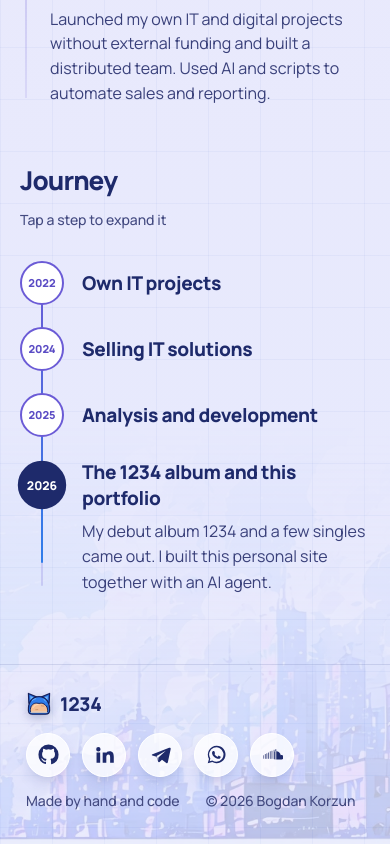
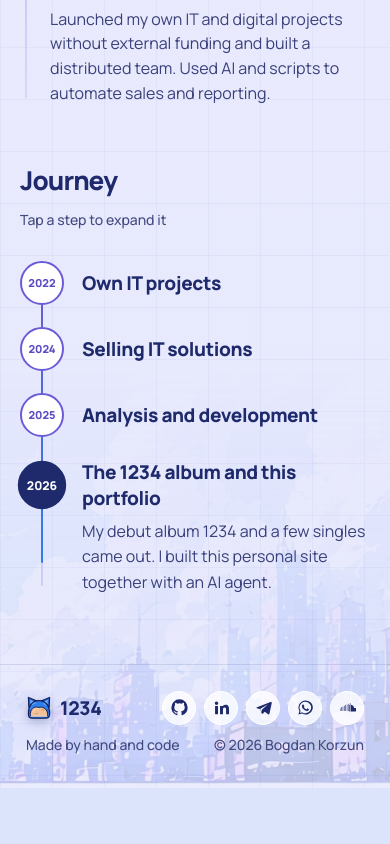
Before and after one commit to User1234-Code-maker/1234-site, a Vue app: page /about in a window 390 px wide. Shown: the part 4893-5737 px from the top of the page. After the commit the page ends 5681 px from the top, so only its background shows below. Built offline with nearby package versions, Linux system fonts and the light colour scheme.

Commit message:
Телефон: котик нормального размера, плавный скролл в Chrome и Telegram, иконки в футере справа от 1234

```diff
--- a/src/components/PixelCat.vue
+++ b/src/components/PixelCat.vue
@@ -313,11 +313,12 @@ function adoptHero() {
     return
   }
   const r = hero.getBoundingClientRect()
-  if (!r.width) {
+  // пока стили не применились, картинка имеет «родные» 342 px — такой размер не берём, ждём
+  if (!r.width || r.width > 90) {
     if (adoptTries++ < 40) requestAnimationFrame(adoptHero)
     return
   }
-  heroW.value = r.width
+  heroW.value = Math.min(r.width, 68)
   px = r.left
   py = r.top
   free.value = true
--- a/src/composables/useParallax.ts
+++ b/src/composables/useParallax.ts
@@ -7,7 +7,8 @@ export function useParallax(root: Ref<HTMLElement | null>) {
 
   onMounted(() => {
     const el = root.value
-    if (!el || matchMedia('(prefers-reduced-motion: reduce)').matches) return
+    // на сенсорных экранах параллакса нет: в Chrome и Telegram он давал рывки при прокрутке
+    if (!el || matchMedia('(prefers-reduced-motion: reduce), (hover: none)').matches) return
 
     const layers = [...el.querySelectorAll<HTMLElement>('[data-par]')]
     let mx = 0
@@ -21,10 +22,7 @@ export function useParallax(root: Ref<HTMLElement | null>) {
       ty = e.clientY / innerHeight - 0.5
       wake()
     }
-    // на сенсорных экранах слои при прокрутке не двигаем: во встроенных браузерах это давало рывки
-    const touch = matchMedia('(hover: none)').matches
     const onScroll = () => {
-      if (touch) return
       sy = Math.min(scrollY, innerHeight)
       wake()
     }
--- a/src/styles/main.css
+++ b/src/styles/main.css
@@ -346,12 +346,12 @@ h1 em{font-style:normal;color:var(--violet)}
 html.cat-adopted .cat{visibility:hidden}
 
 /* низ Hero плавно растворяется в цвет страницы, без резкого среза при скролле */
-.hero::after{content:"";position:absolute;left:0;right:0;bottom:-2px;height:30vh;z-index:9;pointer-events:none;opacity:var(--hf,0);
+.hero::after{content:"";position:absolute;left:0;right:0;bottom:-2px;height:30vh;height:30svh;z-index:9;pointer-events:none;opacity:var(--hf,0);
  background:linear-gradient(to bottom,rgba(231,234,253,0) 0%,rgba(231,234,253,.22) 30%,rgba(231,234,253,.62) 62%,rgba(231,234,253,.92) 86%,#E7EAFD 100%)}
 
 /* нижний край персонажа растворяется: при прокрутке слой уезжает вверх и больше не виден его срез */
 @media (min-width:1101px){.l-char img.main{--m:linear-gradient(to bottom,#000 0,#000 calc(100% - 22%*var(--hf,0)),rgba(0,0,0,calc(1 - var(--hf,0))) 100%);-webkit-mask-image:var(--m);mask-image:var(--m)}}
 
 /* внизу Hero дорисован силуэт города цвета страницы: край не пустой, а как будто сам сайт «вырастает» из города */
-.hero::before{content:"";position:absolute;left:0;right:0;bottom:-1px;height:clamp(64px,9vh,104px);z-index:10;pointer-events:none;opacity:var(--hf,0);
+.hero::before{content:"";position:absolute;left:0;right:0;bottom:-1px;height:clamp(64px,9vh,104px);height:clamp(64px,9svh,104px);z-index:10;pointer-events:none;opacity:var(--hf,0);
  background:url(../assets/img/skyline.svg) right bottom/max(100%,980px) 100% no-repeat}
--- a/src/styles/pages.css
+++ b/src/styles/pages.css
@@ -240,6 +240,7 @@ nav > a[aria-current]::after {
 }
 .wc2 {
   top: min(640px, 70vh);
+  top: min(640px, 70svh);
   left: -160px;
   width: min(460px, 56vw);
   opacity: 0.38;
@@ -280,6 +281,7 @@ nav > a[aria-current]::after {
 .page {
   position: relative;
   min-height: 100vh;
+  min-height: 100svh;
   display: flex;
   flex-direction: column;
   overflow: hidden;
@@ -2601,20 +2603,32 @@ nav > a[aria-current]::after {
 }
 @media (max-width: 600px) {
   .soc.big.round {
-    gap: 12px;
+    gap: 10px;
+  }
+  .soc.big.round a {
+    width: 42px;
+    height: 42px;
+  }
+  .soc.big.round svg {
+    width: 20px;
+    height: 20px;
   }
   .foot-soc {
     display: flex;
+    gap: 8px;
+  }
+  .foot-soc.soc.round a {
+    width: 34px;
+    height: 34px;
+    box-shadow: none;
+  }
+  .foot-soc.soc.round svg {
+    width: 17px;
+    height: 17px;
+  }
+  .foot .footmeta {
     flex-basis: 100%;
-    order: 3;
-    gap: 12px;
-    margin: 6px 0 4px;
-  }
-  .foot .brand {
-    flex-basis: 100%;
-  }
-  .foot .footmeta {
-    order: 4;
+    justify-content: space-between;
   }
   .menu-contact {
     display: flex;
```
